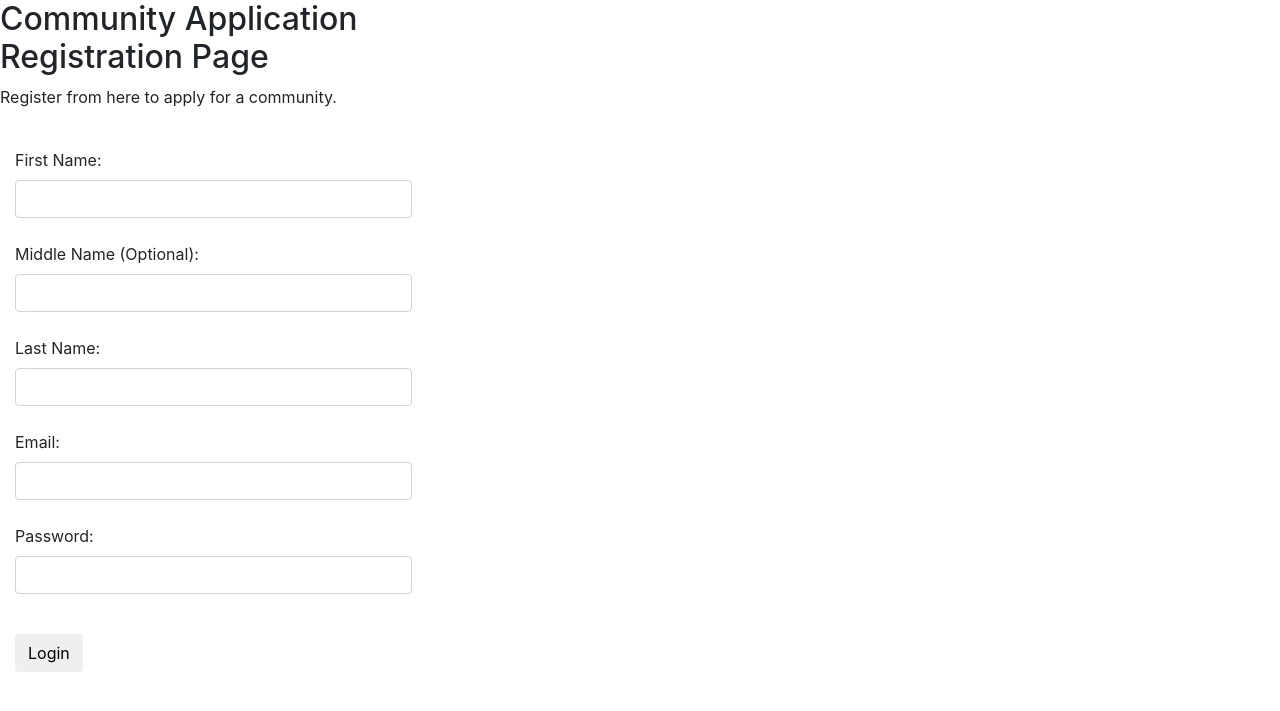
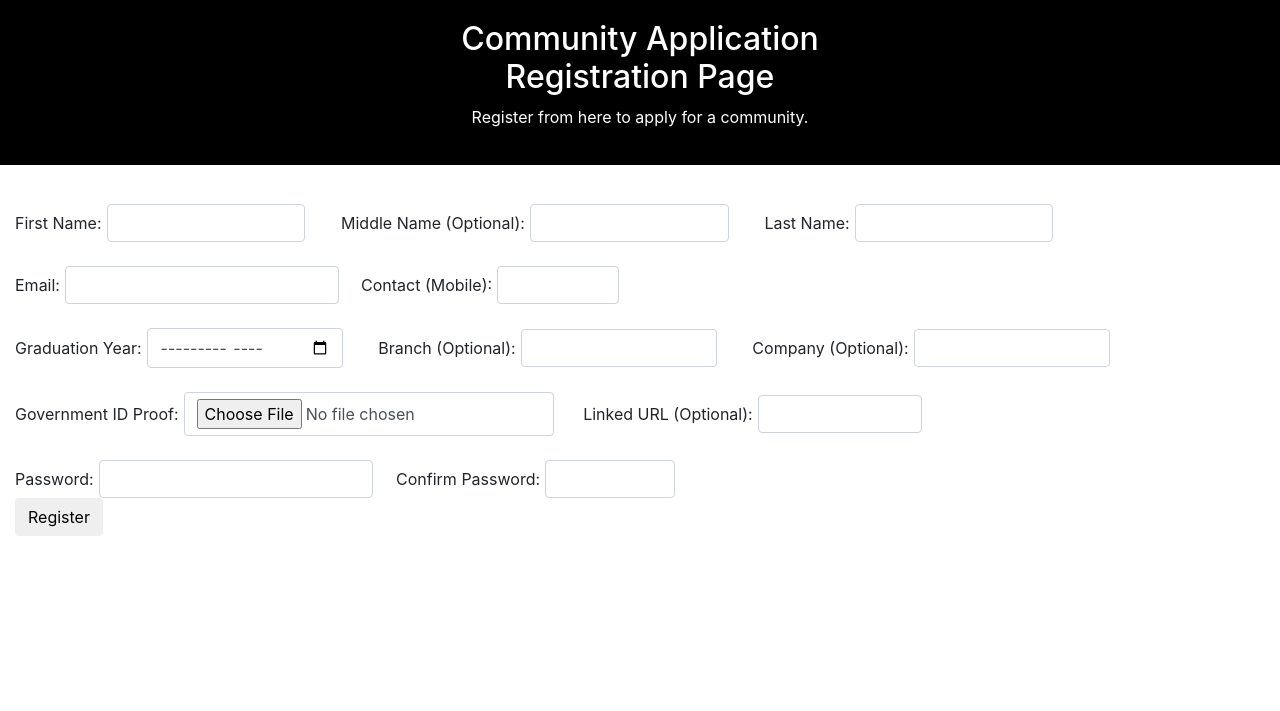
Before and after one commit to PradyumnaD2999/CommunityApp, a Django app: page /registrationRedirect/ in a window 1280 px wide. Shown: the top 711 px of the page. Run offline with Django 3.2, Linux system fonts and the light colour scheme; some libraries are stand-ins or nearby versions.

Commit message:
updated registration module

```diff
--- a/loginpage/urls.py
+++ b/loginpage/urls.py
@@ -7,4 +7,5 @@ urlpatterns = [
     path('', LoginPageView.as_view(), name='home'),
 	url(r'^loginAuth/', views.loginAuth, name='login'),
     url(r'^registrationRedirect/', views.registrationRedirect, name='register'),
+    url(r'^user_registration/', views.user_registration, name='reg_data'),
 ]
--- a/loginpage/views.py
+++ b/loginpage/views.py
@@ -24,7 +24,7 @@ config = {
 firebase = pyrebase.initialize_app(config)
 authe = firebase.auth()
 
-cred = credentials.Certificate('/home/pradyumna/notifire/wbca-mmcoe2021-firebase-adminsdk-4mnlv-e359f7b1aa.json')
+cred = credentials.Certificate('/home/neha/Desktop/BEproject/notifire/wbca-mmcoe2021-firebase-adminsdk-4mnlv-e359f7b1aa.json')
 firebase_admin.initialize_app(cred, {'databaseURL': "https://wbca-mmcoe2021-default-rtdb.firebaseio.com"})
 fs = firestore.client()
 
@@ -49,3 +49,42 @@ def loginAuth(request):
 
 def registrationRedirect(request):
     return render(request, "registration/registration.html")
+
+def user_registration(request):
+	email=request.POST.get('email')
+	fname=request.POST.get('firstname')
+	mname=request.POST.get('middlename')
+	lname=request.POST.get('lastname')
+	contact=request.POST.get('contact')
+	grad=request.POST.get('graduation')
+	branch=request.POST.get('branch')
+	company=request.POST.get('company')
+	idproof=request.POST.get('idproof')
+	lurl=request.POST.get('linkedinurl')
+	pw=request.POST.get('password1')
+
+	if fs.collection(u'member').document(u'LoginID').collection(u'UniqueID').document(u'{}'.format(email)).get().exists:
+		msg = "This e-mail is already associated with another account!"
+		return render(request,"registration/login.html",{"messg":msg})
+	elif fs.collection(u'superadmin').document(u'registration').collection(u'member').document(u'{}'.format(email)).get().exists:
+		msg = "Registered with this e-mail,verification pending."
+		return render(request,"registration/login.html",{"messg":msg})
+	reg=fs.collection(u'superadmin').document(u'registration').collection(u'member')
+	reg.document(u'{}'.format(email)).set({
+		'firstName': fname,
+		'middleName':mname,
+		'lastName':lname,
+		'email':email,
+		'contact':contact,
+		'graduation':grad,
+		'branch':branch,
+		'company':company,
+		'idProof':idproof,
+		'linkedinUrl':lurl,
+		'password':pw
+	})
+	return render(request, "home.html",{"e":email})
+
+
+
+#class Profileview(TemplateView):
--- a/templates/registration/registration.html
+++ b/templates/registration/registration.html
@@ -16,30 +16,57 @@
 </head>
 <body>
   <main>
-    <div class="sidenav">
-         <div class="login-main-text">
+    <div style="text-align: center; background-color: #000; color : #FFF;">
+         <div style="padding: 20px;">
             <h2>Community Application<br> Registration Page</h2>
             <p>Register from here to apply for a community.</p>
          </div>
       </div>
-      <div class="main">
+      <div>
          <div class="col-md-4 col-sm-12">
             <div style = "margin-top: 10%">
-               <form action = "/loginAuth/" method="post" id="form_login">
+               <form class="form-inline" action = "/user_registration/" method="post" id="form_login">
 				      {% csrf_token %}
                   <div class="form-group">
-					      <label>First Name:</label>
-					      <input class = "form-control" type="text" name="firstname" required><br>
-                     <label>Middle Name (Optional):</label>
-					      <input class = "form-control" type="text" name="middlename"><br>
-                     <label>Last Name:</label>
-					      <input class = "form-control" type="text" name="lastname" required><br>
-                     <label>Email:</label>
-    				      <input class = "form-control" type="email" name="email" required><br>
-                     <label>Password:</label>
-    				      <input class = "form-control" type="password" name="pass" required><br>
+                     <label style="padding-right: 5px">First Name:</label>
+                     <input class = "form-control col-md-2" type="text" name="firstname" style = "margin-right: 3%" required>
+                     <label style="padding-right: 5px">Middle Name (Optional):</label>
+                     <input class = "form-control col-md-2" type="text" name="middlename" style = "margin-right: 3%">
+                     <label style="padding-right: 5px">Last Name:</label>
+                     <input class = "form-control col-md-2" type="text" name="lastname" style = "margin-right: 3%" required>
                   </div>
-                  <button type="submit" class="btn btn-black">Login</button>
+                  <br>
+                  <div class="form-group">
+                     <label style="padding-right: 5px">Email:</label>
+    				      <input class = "form-control" type="email" name="email" style = "margin-right: 3%" required>
+                     <label style="padding-right: 5px">Contact (Mobile):</label>
+                     <input class = "form-control col-md-2" type="tel" pattern="[0-9]{10}" name="contact" style = "margin-right: 3%" required>
+                  </div>
+                  <br>
+                  <div class="form-group">
+                     <label style="padding-right: 5px">Graduation Year:</label>
+                     <input class = "form-control col-md-2" type="month" name="graduation" style = "margin-right: 3%" required>
+                     <label style="padding-right: 5px">Branch (Optional):</label>
+                     <input class = "form-control col-md-2" type="text" name="branch" style = "margin-right: 3%">
+                     <label style="padding-right: 5px">Company (Optional):</label>
+                     <input class = "form-control col-md-2" type="text" name="company" style = "margin-right: 3%">
+                  </div>
+                  <br>
+                  <div class="form-group">
+                     <label style="padding-right: 5px">Government ID Proof:</label>
+    				      <input class = "form-control" type="file" name="idproof" style = "margin-right: 3%" required>
+                     <label style="padding-right: 5px">Linked URL (Optional):</label>
+                     <input class = "form-control col-md-2" type="url" name="linkedinurl" style = "margin-right: 3%">
+                  </div>
+                  <br>
+                  <div class="form-group">
+                     <label style="padding-right: 5px">Password:</label>
+    				      <input class = "form-control" type="password" name="passowrd1" style = "margin-right: 3%" required>
+                     <label style="padding-right: 5px">Confirm Password:</label>
+                     <input class = "form-control col-md-2" type="password" name="password2" style = "margin-right: 3%" required>
+                  </div>
+                  <br>
+                  <button type="submit" class="btn btn-black">Register</button>
                </form>
             </div>
          </div>
```
Also changed, not shown: db.sqlite3, 2 other files.
